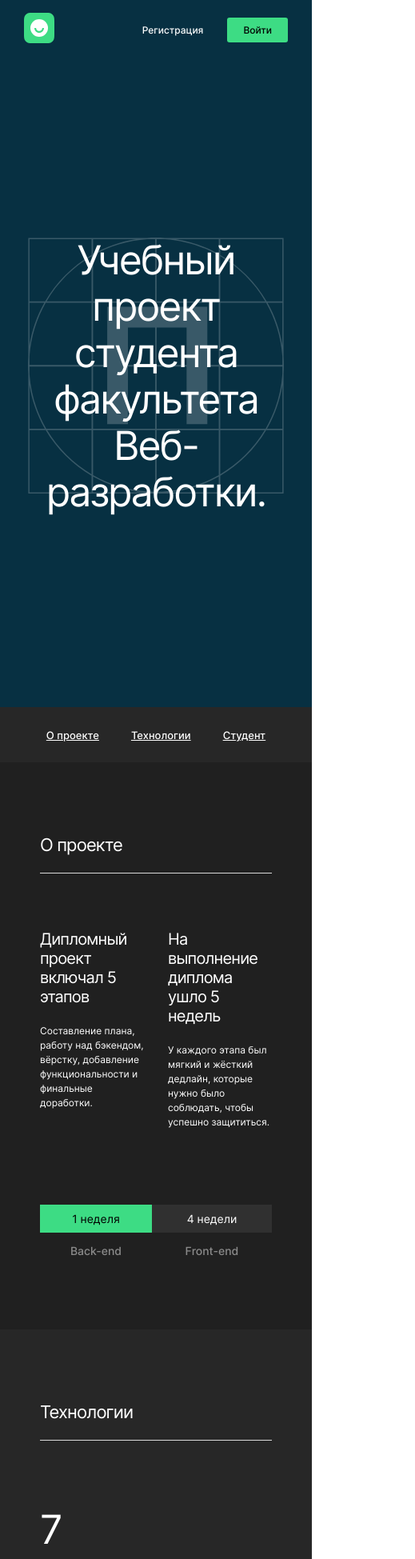
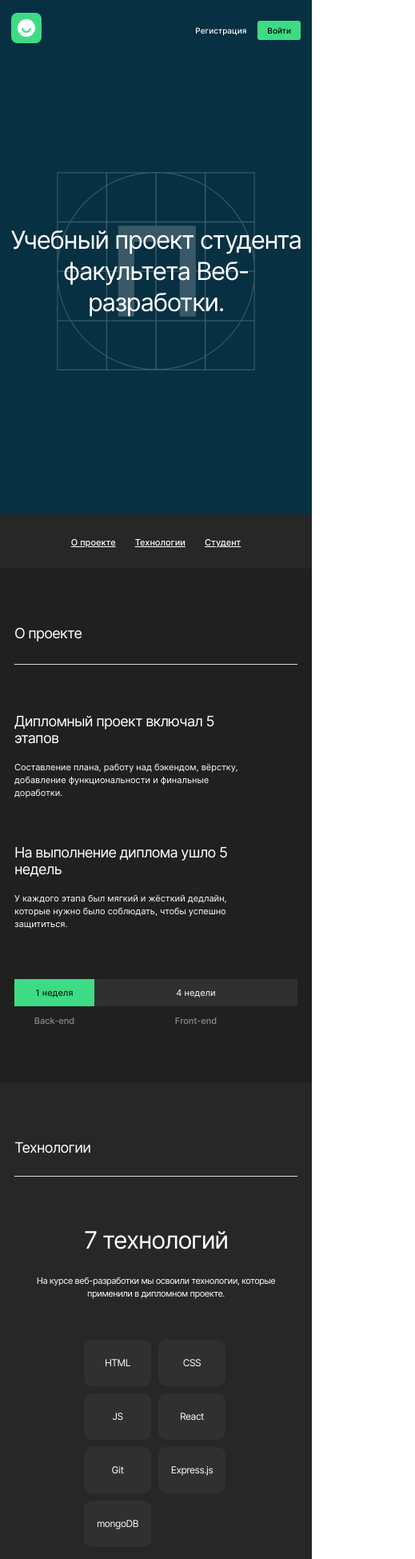
Before and after one commit to goplomah/movies-explorer-frontend, a React (Create React App) app: page / in a window 390 px wide. Shown: the top 1949 px of the page at 80% size, 519 px wide, since content can reach past the window. Built offline with nearby package versions, Linux system fonts and the light colour scheme.

Commit message:
feat: адаптив лэндинга

```diff
--- a/src/components/AboutMe/AboutMe.css
+++ b/src/components/AboutMe/AboutMe.css
@@ -118,3 +118,55 @@
     min-height: 307px;
   }
 }
+
+@media screen and (max-width: 680px) {
+  .about-me__photo {
+    height: 450px;
+    width: 100%;
+  }
+
+  .about-me__wrapper {
+    flex-direction: column-reverse;
+  }
+}
+
+@media screen and (max-width: 480px) {
+  .about-me {
+    padding: 70px 14px;
+  }
+
+  .about-me__title {
+    font-size: 18px;
+    letter-spacing: -0.72px;
+    padding-bottom: 28px;
+  }
+
+  .about-me__wrapper {
+    margin-top: 58px;
+    gap: 42px;
+  }
+
+  .about-me__photo {
+    height: 352px;
+  }
+
+  .about-me__name {
+    font-size: 30px;
+    line-height: normal;
+    letter-spacing: -1.2px;
+  }
+
+  .about-me__description {
+    font-size: 11px;
+    line-height: 16px;
+  }
+
+  .about-me__text {
+    font-size: 11px;
+    line-height: 16px;
+  }
+
+  .about-me__text-block {
+    min-height: 260px;
+  }
+}
--- a/src/components/AboutProject/AboutProject.css
+++ b/src/components/AboutProject/AboutProject.css
@@ -96,15 +96,12 @@
 
   .about-project__info {
     width: 319px;
+    gap: 22px;
   }
 
   .about-project__info-wrapper {
     gap: 30px;
     margin-bottom: 94px;
-  }
-
-  .about-project__info {
-    gap: 22px;
   }
 
   .about-project__info-text {
@@ -120,3 +117,60 @@
     max-width: 528px;
   }
 }
+
+@media screen and (max-width: 605px) {
+
+}
+
+@media screen and (max-width: 480px) {
+  .about-project {
+    padding: 70px 18px 69px;
+  }
+
+  .about-project__title {
+    font-size: 18px;
+    letter-spacing: -0.72px;
+    padding-bottom: 28px;
+    margin-bottom: 60px;
+  }
+
+  .about-project__info-wrapper {
+    flex-direction: column;
+    gap: 56px;
+    margin-bottom: 61px;
+  }
+
+  .about-project__info-title {
+    font-size: 18px;
+    letter-spacing: -0.72px;
+  }
+
+  .about-project__info {
+    max-width: 284px;
+    width: 100%;
+    gap: 18px;
+  }
+
+  .about-project__info-text {
+    font-size: 11px;
+    line-height: 16px;
+  }
+
+  .about-project__scale-title {
+    font-size: 11px;
+  }
+
+  .about-project__scale-text {
+    font-size: 11px;
+    padding-top: 10px;
+  }
+
+  .about-project__scale-title_color_green {
+    width: 100px;
+    padding: 10px 11px;
+  }
+
+  .about-project__scale-title_color_dark {
+    padding: 10px 11px;
+  }
+}
--- a/src/components/Footer/Footer.css
+++ b/src/components/Footer/Footer.css
@@ -58,3 +58,36 @@
     padding-right: 30px;
   }
 }
+
+@media screen and (max-width: 480px) {
+  .footer {
+    padding: 58px 10px 0;
+  }
+
+  .footer__title {
+    font-size: 12px;
+    padding-bottom: 21px;
+  }
+
+  .footer__link {
+    font-size: 12px;
+  }
+
+  .footer__date {
+    font-size: 12px;
+    margin-top: 30px;
+    color: #8B8B8B;
+  }
+
+  .footer__links {
+    flex-direction: column;
+    align-items: center;
+    gap: 8px;
+  }
+
+  .footer__wrapper {
+    flex-direction: column-reverse;
+    padding-top: 27px;
+    padding-bottom: 20px;
+  }
+}
--- a/src/components/Header/Header.css
+++ b/src/components/Header/Header.css
@@ -23,5 +23,8 @@
 }
 
 @media screen and (max-width: 480px) {
-
+  .header {
+    padding-left: 14px;
+    padding-right: 14px;
+  }
 }
--- a/src/components/NavTab/NavTab.css
+++ b/src/components/NavTab/NavTab.css
@@ -25,3 +25,17 @@
   font-weight: 500;
   line-height: 16px;
 }
+
+@media screen and (max-width: 480px) {
+  .nav-tab {
+    padding-top: 24px;
+  }
+
+  .nav-tab__items {
+    gap: 24px;
+  }
+
+  .nav-tab__link {
+    font-size: 11px;
+  }
+}
--- a/src/components/Navigation/Navigation.css
+++ b/src/components/Navigation/Navigation.css
@@ -35,3 +35,18 @@
   background: #3DDC84;
   text-decoration: none;
 }
+
+@media screen and (max-width: 480px) {
+  .navigation__items {
+    gap: 14px;
+  }
+
+  .navigation__link {
+    font-size: 10px;
+  }
+
+  .navigation__button {
+    font-size: 10px;
+    padding: 6px 12px;
+  }
+}
--- a/src/components/Portfolio/Portfolio.css
+++ b/src/components/Portfolio/Portfolio.css
@@ -61,3 +61,28 @@
     width: 17px;
   }
 }
+
+@media screen and (max-width: 680px) {
+  .portfolio__title {
+    font-size: 14px;
+    color: #A0A0A0;
+    margin-bottom: 41px;
+  }
+
+  .portfolio__link {
+    letter-spacing: -0.72px;
+    font-size: 18px;
+    line-height: 28px;
+  }
+
+  .portfolio__arrow {
+    width: 11px;
+    padding: 0px 4px 4px 0;
+  }
+}
+
+@media screen and (max-width: 480px) {
+  .portfolio {
+    padding: 0 14px 70px;
+  }
+}
--- a/src/components/Promo/Promo.css
+++ b/src/components/Promo/Promo.css
@@ -28,6 +28,7 @@
   .promo {
     min-height: 784px;
     background-position: top 224px center;
+    background-size: 248px;
   }
 
   .promo__title {
@@ -35,3 +36,20 @@
     padding-bottom: 240px;
   }
 }
+
+@media screen and (max-width: 480px) {
+  .promo {
+    min-height: 570px;
+    background-position: top 142px center;
+  }
+
+  .promo__title {
+    font-size: 31px;
+    line-height: 39px;
+    letter-spacing: -1.24px;
+    padding-left: 10px;
+    padding-right: 10px;
+    padding-top: 207px;
+    padding-bottom: 246px;
+  }
+}
--- a/src/components/Techs/Techs.css
+++ b/src/components/Techs/Techs.css
@@ -49,9 +49,11 @@
   justify-content: center;
   align-items: center;
   list-style: none;
-  gap: 10px;
+  gap: 9px;
   margin: 0;
   padding: 0;
+  box-sizing: border-box;
+  flex-wrap: wrap;
 }
 
 .seven-techs__item {
@@ -98,3 +100,36 @@
     letter-spacing: -0.48px;
   }
 }
+
+@media screen and (max-width: 480px) {
+  .tech {
+    padding: 70px 18px;
+  }
+
+  .tech__title {
+    font-size: 18px;
+    letter-spacing: -0.72px;
+    padding-bottom: 25px;
+  }
+
+  .seven-techs__title {
+    padding-top: 61px;
+    font-size: 30px;
+    line-height: normal;
+    letter-spacing: -1.2px;
+  }
+
+  .seven-techs__text {
+    font-size: 11px;
+    line-height: 16px;
+    padding-top: 25px;
+    padding-bottom: 50px;
+    max-width: 460px;
+    letter-spacing: -0.44px;
+  }
+
+  .seven-techs__items {
+    max-width: 180px;
+    justify-content: flex-start;
+  }
+}
```
